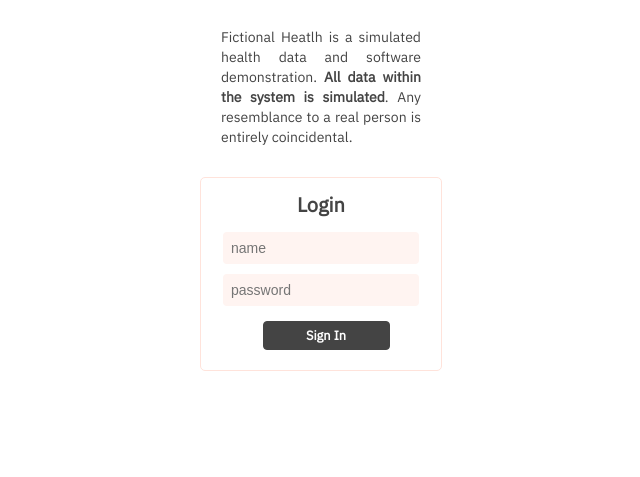
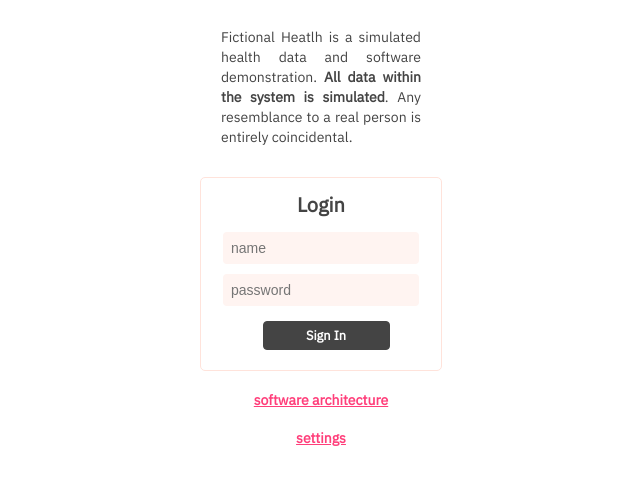
Before and after one commit to IBM/node-s2i-openshift, a website: page site/public/login.html in a window 1280 px wide. Shown: the part 354-831 px from the top of the page, without its empty margins (319-959 px from the left). Before the commit the page ends 800 px from the top, so only its background shows below. Drawn offline with Linux system fonts and the light colour scheme; no server answers.

Commit message:
adding links to login page

```diff
--- a/site/public/login.html
+++ b/site/public/login.html
@@ -32,6 +32,8 @@
           </div> <!-- End Box -->
         </form>
       </div>
+      <a class="examplehealthlink" href="./jee.html">software architecture</a>
+      <a class="examplehealthlink" href="./settings.html">settings</a>
     </div>
 </body>
 <script src="src/loginController.js"></script>
--- a/site/public/style/login.css
+++ b/site/public/style/login.css
@@ -29,6 +29,7 @@ h1 {
   /* border-radius: 6px; */
   border: #FFE3DB 1px solid;
   border-radius: 5px;
+  margin-bottom: 10px;
 }
 
 .email {
@@ -109,7 +110,7 @@ h1 {
 
 .Fictionallogo {
   height: 200px;
-  padding:50px;
+  padding: 50px;
 }
 
 a {
@@ -138,10 +139,18 @@ a {
   margin: 10px;
   font-size: 14px;
   line-height: 20px;
-  color:pink;
+  color: pink;
 }
 
 .serverswitch {
   padding-top: 20px;
   text-align: justify;
 }
+
+.examplehealthlink {
+  color: #ff3e7a;
+  margin: 10px;
+  text-decoration: underline;
+  font-size: 14px;
+  font-weight: bold;
+}
```
